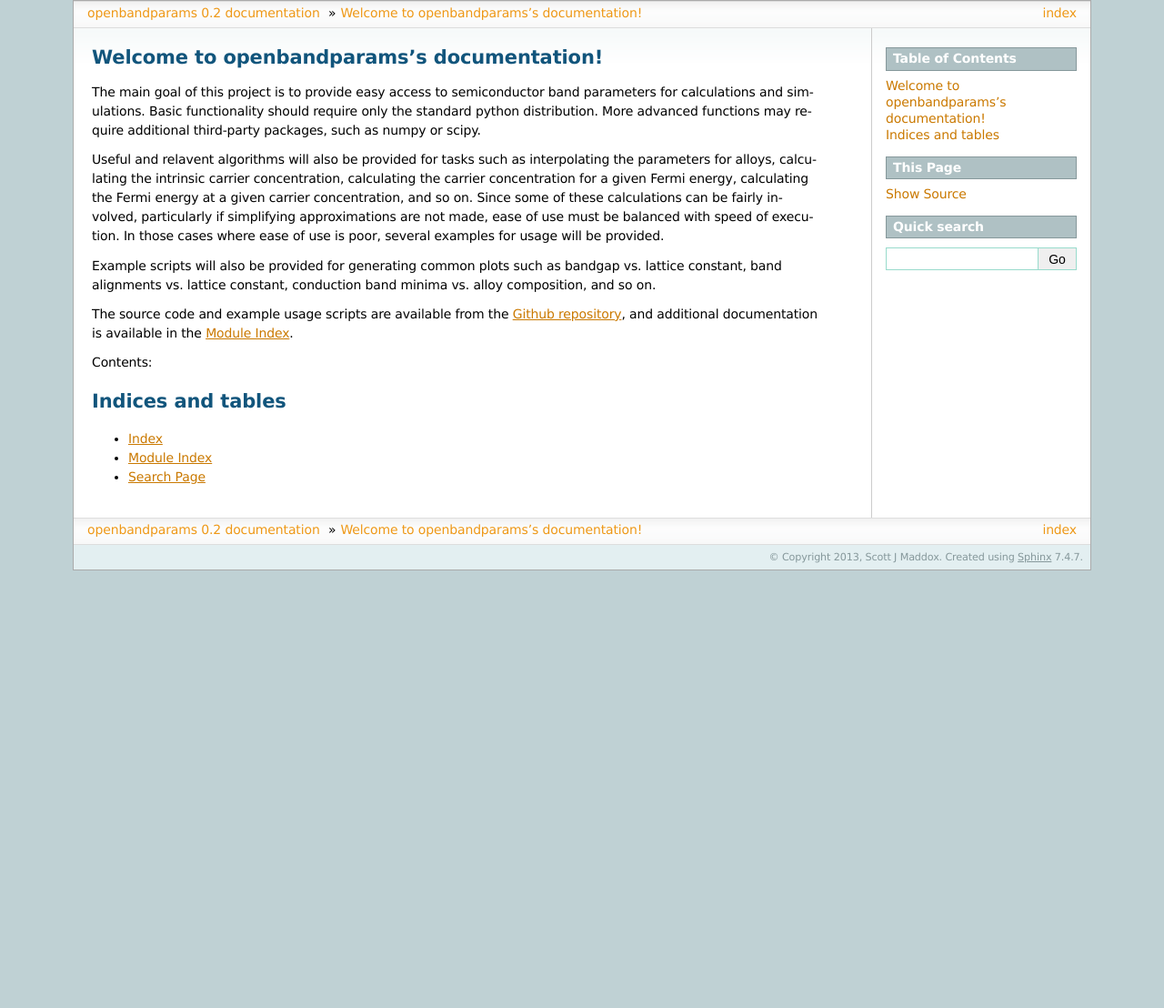
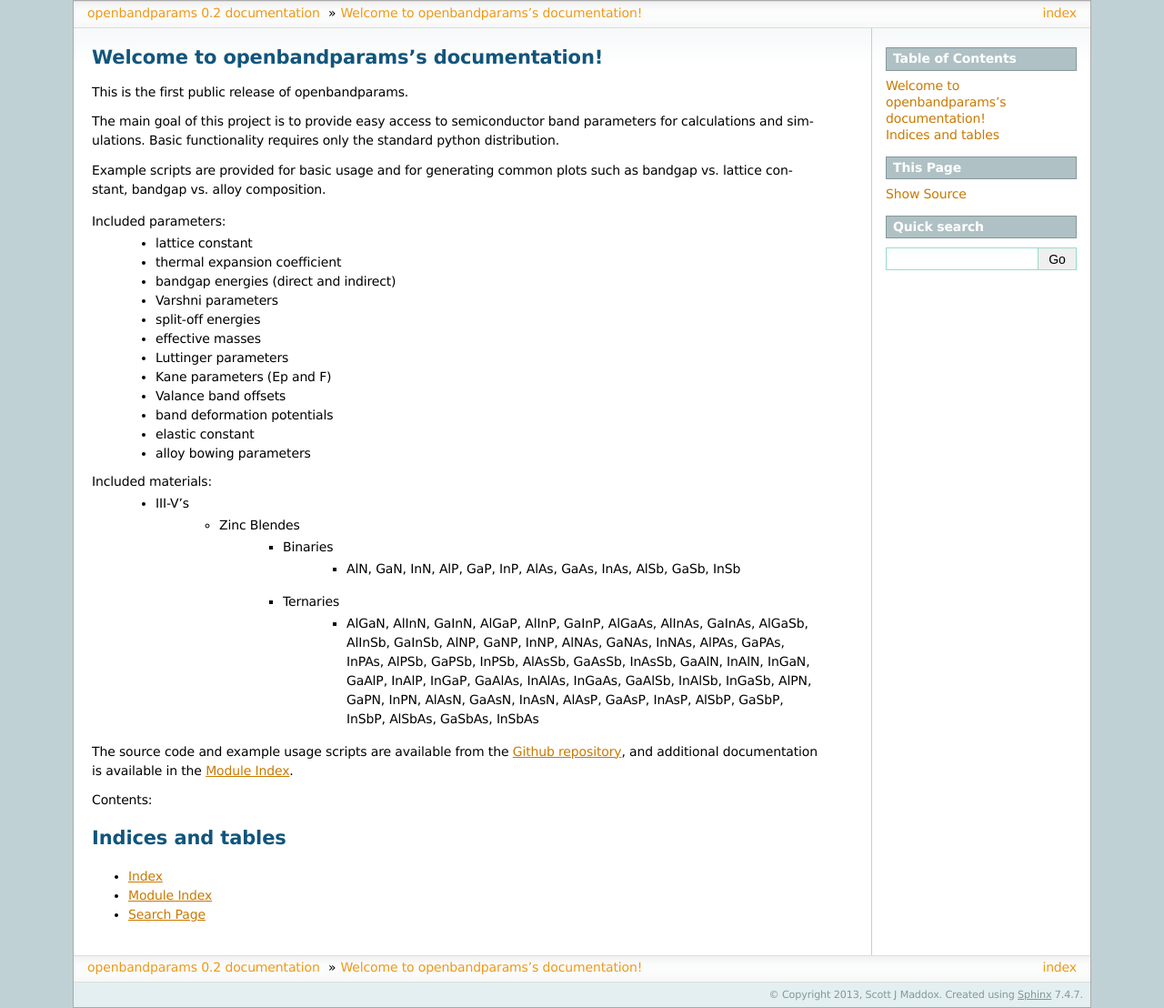
Before and after one commit to scott-maddox/openbandparams, a Sphinx documentation site: the page built from doc/index.rst, in a window 1280 px wide. Shown: the whole page at 91% size. Built offline with Sphinx 7.4.7, drawn with Linux system fonts in a browser that asks for light colours; before the commit the page ends 900 px from its top, so only the background shows below that.

Commit message:
updated documentation with release notes for version 0.2

```diff
--- a/doc/index.rst
+++ b/doc/index.rst
@@ -6,11 +6,53 @@
 Welcome to openbandparams's documentation!
 ==========================================
 
-The main goal of this project is to provide easy access to semiconductor band parameters for calculations and simulations. Basic functionality should require only the standard python distribution. More advanced functions may require additional third-party packages, such as numpy or scipy.
+This is the first public release of openbandparams.
 
-Useful and relavent algorithms will also be provided for tasks such as interpolating the parameters for alloys, calculating the intrinsic carrier concentration, calculating the carrier concentration for a given Fermi energy, calculating the Fermi energy at a given carrier concentration, and so on. Since some of these calculations can be fairly involved, particularly if simplifying approximations are not made, ease of use must be balanced with speed of execution. In those cases where ease of use is poor, several examples for usage will be provided.
+The main goal of this project is to provide easy access to semiconductor band parameters for calculations and simulations. Basic functionality requires only the standard python distribution.
 
-Example scripts will also be provided for generating common plots such as bandgap vs. lattice constant, band alignments vs. lattice constant, conduction band minima vs. alloy composition, and so on.
+Example scripts are provided for basic usage and for generating common plots such as bandgap vs. lattice constant, bandgap vs. alloy composition.
+
+Included parameters:
+    - lattice constant
+    - thermal expansion coefficient
+    - bandgap energies (direct and indirect)
+    - Varshni parameters
+    - split-off energies
+    - effective masses
+    - Luttinger parameters
+    - Kane parameters (Ep and F)
+    - Valance band offsets
+    - band deformation potentials
+    - elastic constant
+    - alloy bowing parameters
+
+Included materials:
+    - III-V's
+        - Zinc Blendes
+            - Binaries
+                - AlN, GaN, InN,
+                  AlP, GaP, InP,
+                  AlAs, GaAs, InAs,
+                  AlSb, GaSb, InSb
+            - Ternaries
+                - AlGaN,  AlInN,  GaInN,
+                  AlGaP,  AlInP,  GaInP,
+                  AlGaAs, AlInAs, GaInAs,
+                  AlGaSb, AlInSb, GaInSb,
+                  AlNP,   GaNP,   InNP,
+                  AlNAs,  GaNAs,  InNAs,
+                  AlPAs,  GaPAs,  InPAs,
+                  AlPSb,  GaPSb,  InPSb,
+                  AlAsSb, GaAsSb, InAsSb,
+                  GaAlN,  InAlN,  InGaN,
+                  GaAlP,  InAlP,  InGaP,
+                  GaAlAs, InAlAs, InGaAs,
+                  GaAlSb, InAlSb, InGaSb,
+                  AlPN,   GaPN,   InPN,
+                  AlAsN,  GaAsN,  InAsN,
+                  AlAsP,  GaAsP,  InAsP,
+                  AlSbP,  GaSbP,  InSbP,
+                  AlSbAs, GaSbAs, InSbAs
 
 The source code and example usage scripts are available from the `Github repository`_, and additional documentation is available in the :ref:`modindex`.
 
```
